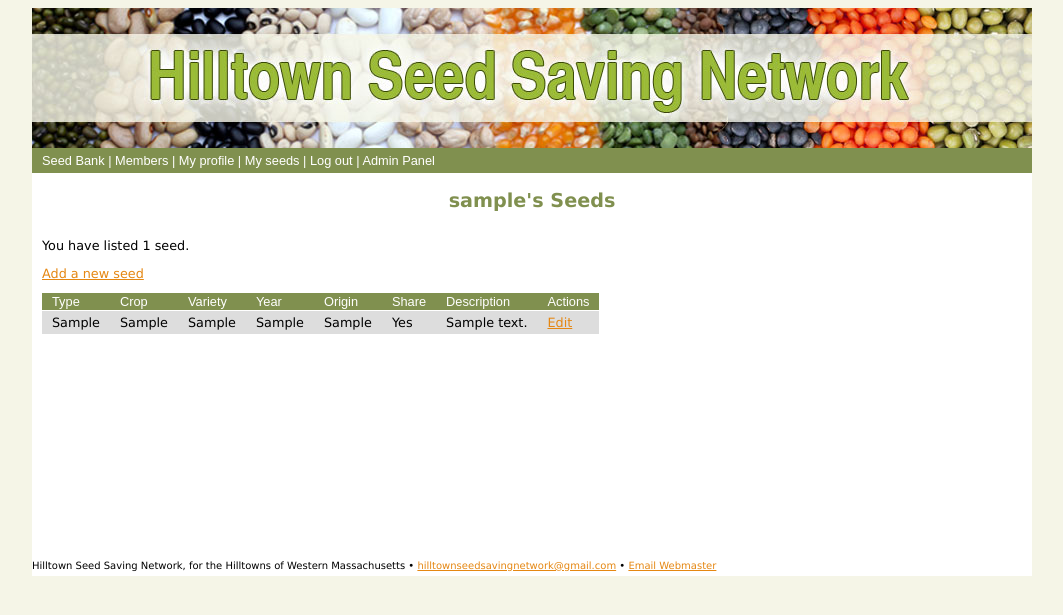
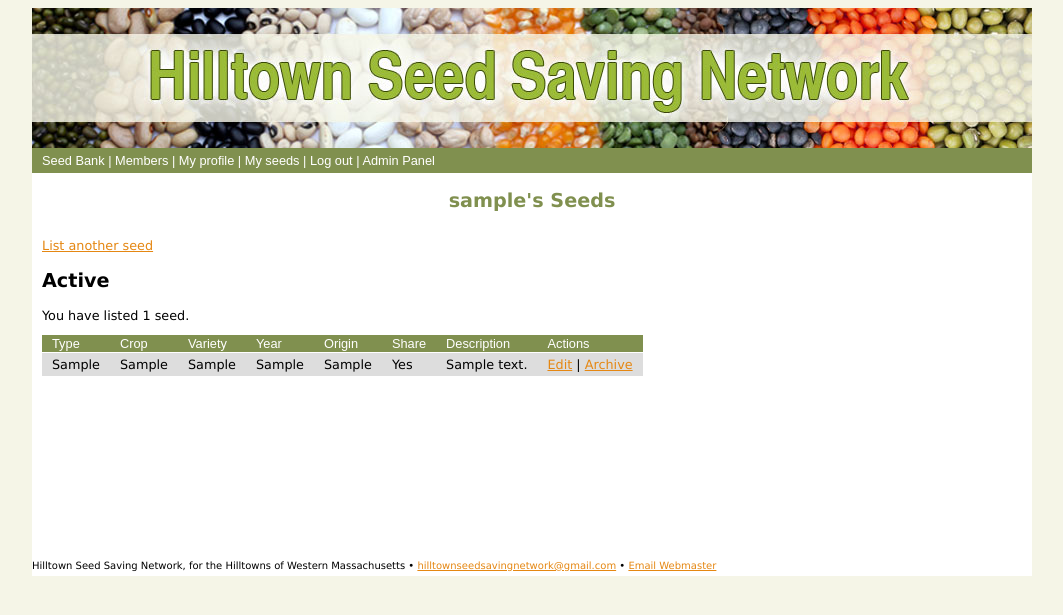
Before and after one commit to hackforwesternmass/seednetwork, a Django app: page /seedlibrary/seeds/ in a window 1280 px wide. Shown: the top 615 px of the page, without its empty margins (108-1171 px from the left). Run offline with Django 3.2, Linux system fonts and the light colour scheme; a user stored in the database is signed in; tables that the repository leaves empty hold one stand-in row (values such as "Sample post").

Commit message:
added archiving for #2

```diff
--- /dev/null
+++ b/seedlibrary/templates/inc-seed-table.html
@@ -0,0 +1,29 @@
+<table class="results">
+    <tr>
+        <th>Type</th>
+        <th>Crop</th>
+        <th>Variety</th>
+        <th>Year</th>
+        <th>Origin</th>
+        <th>Share</th>
+        <th>Description</th>
+        <th>Actions</th></tr>
+    {% for seed in seed_list_for_table %}
+        <tr>
+            <td>{{ seed.seed_type }}</td>
+            <td>{{ seed.crop_type }}</td>
+            <td>{{ seed.seed_variety }}</td>
+            <td>{{ seed.year }}</td>
+            <td>{{ seed.origin }}</td>
+            <td>{{ seed.enough_to_share|yesno:"Yes,No" }}</td>
+            <td>{{ seed.seed_description }} </td>
+            <td><a href="{% url 'seedlibrary.views.seed_edit' id=seed.id %}">Edit</a>
+                {% if seed.archived %}
+                    | <a href="{% url 'seedlibrary.views.seed_confirm_archive' id=seed.id %}">Unarchive</a>
+                {% else %}
+                    | <a href="{% url 'seedlibrary.views.seed_confirm_archive' id=seed.id %}">Archive</a>
+                {% endif %}
+            </td>
+        </tr>
+    {% endfor %}
+</table>
--- a/seedlibrary/templates/seeds.html
+++ b/seedlibrary/templates/seeds.html
@@ -2,35 +2,18 @@
 {% block title %}Seed bank: {{ user.username}}'s Seeds{% endblock %}
 {% block pagetitle %}{{ user.username}}'s Seeds{% endblock %}
 {% block content %}
+<p><a href="{% url 'seedlibrary.views.seed_create' %}">List another seed</a></p>
+    <h2>Active</h2>
 <p>You have listed {{ seed_list.count }} seed{{ seed_list.count|pluralize }}.</p>
-
-<p><a href="{% url 'seedlibrary.views.seed_create' %}">Add a new seed</a></p>
 {% if seed_list %}
-    <table class="results">
-    <tr>
-        <th>Type</th>
-        <th>Crop</th>
-        <th>Variety</th>
-        <th>Year</th>
-        <th>Origin</th>
-        <th>Share</th>
-        <th>Description</th>
-        <th>Actions</th></tr>
-    {% for seed in seed_list %}
-        <tr>
-
-        <td>{{ seed.seed_type }}</td>
-        <td>{{ seed.crop_type }}</td>
-        <td>{{ seed.seed_variety }}</td>
-        <td>{{ seed.year }}</td>
-        <td>{{ seed.origin }}</td>
-        <td>{{ seed.enough_to_share|yesno:"Yes,No" }}</td>
-		<td>{{ seed.seed_description }} </td>
-        <td><a href="{% url 'seedlibrary.views.seed_edit' id=seed.id %}">Edit</a></td>
-        </tr>
-    {% endfor %}
-    </table>
-{% else %}
-
+    {% with seed_list as seed_list_for_table %}
+    {% include 'inc-seed-table.html' %}
+    {% endwith %}
+{% endif %}
+{% if seed_archive_list %}
+    <h2>Archive</h2>
+    {% with seed_archive_list as seed_list_for_table %}
+        {% include 'inc-seed-table.html' %}
+    {% endwith %}
 {% endif %}
 {% endblock %}
--- a/seedlibrary/urls.py
+++ b/seedlibrary/urls.py
@@ -8,7 +8,7 @@ urlpatterns = patterns('',
    url(r'^seeds/create-confirm/$', 'seedlibrary.views.seed_create_confirm'),
    url(r'^seeds/$', 'seedlibrary.views.seeds'),
    url(r'^seeds/edit/(?P<id>[0-9]+)$', 'seedlibrary.views.seed_edit'),
-
+   url(r'^seeds/confirm-archive/(?P<id>[0-9]+)$', 'seedlibrary.views.seed_confirm_archive'),
    url(r'^search/$', 'seedlibrary.views_search.seed_search'),
 
 )
--- a/seedlibrary/views.py
+++ b/seedlibrary/views.py
@@ -40,17 +40,18 @@ def seed_create(request):
 
 @login_required
 def seed_create_confirm(request):
-    return render_to_response('seed-confirm.html',
+	return render_to_response('seed-confirm.html',
 		{},
 		context_instance=RequestContext(request))
 
 
 @login_required
 def seeds(request):
-	seeds_list = Seed.objects.filter(user=request.user)
+	seed_list = Seed.objects.filter(user=request.user, archived=False)
+	seed_archive_list = Seed.objects.filter(user=request.user, archived=True)
 
 	return render_to_response('seeds.html',
-		{ "seed_list": seeds_list },
+		{ "seed_list": seed_list, "seed_archive_list": seed_archive_list },
 		context_instance=RequestContext(request))
 
 def fill_seed_from_form(seed, form):
@@ -88,3 +89,22 @@ def seed_edit(request, id):
 	return render_to_response('seed-edit.html',
 		{ "seed":seed, "form": form, "error": error },
         context_instance=RequestContext(request))
+
+@login_required
+def seed_confirm_archive(request, id):
+	seed = get_object_or_404(Seed, pk=id, user=request.user)
+	error = None
+
+	if request.method == 'POST':
+		if request.POST['command'] == 'archive' and not seed.archived:
+			seed.archived = True
+			seed.save()
+		elif request.POST['command'] == 'unarchive' and seed.archived:
+			seed.archived = False
+			seed.save()
+
+		return redirect('seedlibrary.views.seeds')
+
+	return render_to_response('seed-confirm-archive.html',
+			{ "seed":seed, "error": error },
+			context_instance=RequestContext(request))
```
Also changed, not shown: seedlibrary/templates/seed-confirm-archive.html (added, +24 -0 lines).
